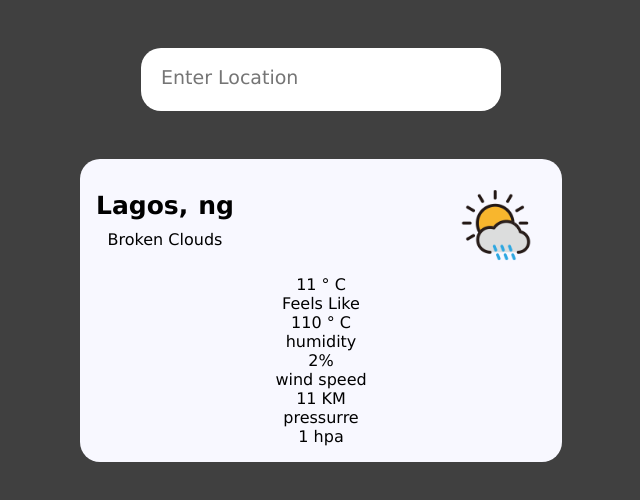
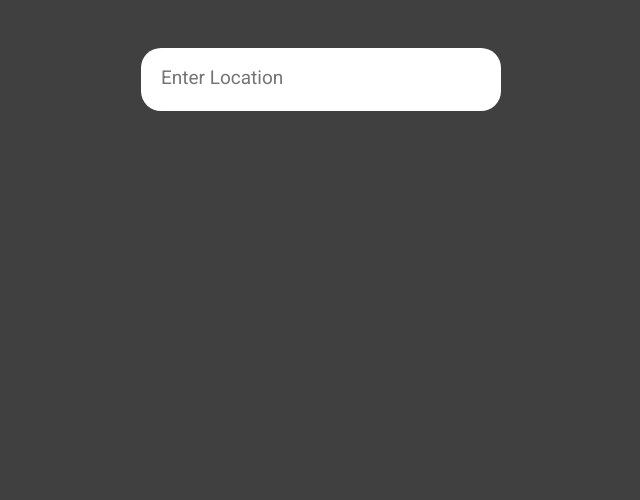
Before and after one commit to dorcasgold/WeatherWave, a React (Vite) app: page / in a window 1280 px wide. Shown: the top 500 px of the page, without its empty margins (319-959 px from the left). Built offline with nearby package versions, Linux system fonts and the light colour scheme.

Commit message:
fix initial rendering

```diff
--- a/src/App.jsx
+++ b/src/App.jsx
@@ -1,50 +1,9 @@
-import pic from './pic.png'
+import UI from "./UI"
 
-export default function App() {
+function App() {
   return (
-    <main>
-      <div>
-        <header>
-          <input type="text" placeholder="Enter Location" />
-        </header>
-        <section className='section'>
-          <div className="top">
-            <div className="text">
-              <div>
-                <p>Lagos,</p>
-                <span>ng</span>
-              </div>
-              <p>Broken Clouds</p>
-            </div>
-            <div className="icon">
-              <img src={pic} />
-            </div>
-          </div>
-          <div className="bottom">
-            <div className="left">
-              <p>11 &deg; C</p>
-            </div>
-            <div className="right">
-              <div>
-                <p>Feels Like</p>
-                <p>110 &deg; C</p>
-              </div>
-              <div>
-                <p>humidity</p>
-                <p>2%</p>
-              </div>
-              <div>
-                <p>wind speed</p>
-                <p>11 KM</p>
-              </div>
-              <div>
-                <p>pressurre</p>
-                <p>1 hpa</p>
-              </div>
-            </div>
-          </div>
-        </section>
-      </div>
-    </main>
+    <UI />
   )
 }
+
+export default App
--- /dev/null
+++ b/src/UI.jsx
@@ -0,0 +1,81 @@
+import { useState } from 'react'
+import axios from 'axios'
+
+export default function UI() {
+  const [data, setData] = useState({})
+  const [location, setLocation] = useState("")
+
+  const API_KEY = '77e910ab95f1c4ed23b028165893dd6d'
+  const url = `https://api.openweathermap.org/data/2.5/weather?q=${location}&units=metric&appid=${API_KEY}`
+
+  const searchLocation = (event) => {
+    if (event.key === 'Enter') {
+      axios.get(url)
+        .then((res) => {
+          setData(res.data)
+          console.log(res.data)
+          setLocation('')
+        })
+        .catch((err) => {
+          console.error("Error fetching data: ", err)
+        })
+    }
+  }
+
+  return (
+    <div className='container' >
+      <header>
+        <input
+          type="text"
+          placeholder="Enter Location"
+          value={location}
+          onChange={(event) => setLocation(event.target.value)}
+          onKeyDown={searchLocation}
+        />
+      </header>
+      {data.weather && (
+        <main>
+          <div>
+            <section className='section'>
+              <div className="top">
+                <div className="text">
+                  <div>
+                    <p>{data.name},</p>
+                    <span>{data.sys.country}</span>
+                  </div>
+                  <p>{data.weather[0].description}</p>
+                </div>
+                <div className="icon">
+                  <img src={`https://openweathermap.org/img/wn/${data.weather[0].icon}@2x.png`} alt="weather icon" />
+                </div>
+              </div>
+              <div className="bottom">
+                <div className="left">
+                  <p>{data.main.temp.toFixed()}&deg;C</p>
+                </div>
+                <div className="right">
+                  <div className='flex'>
+                    <p>Feels Like</p>
+                    <p>{data.main.feels_like.toFixed()} &deg; C</p>
+                  </div>
+                  <div className='flex'>
+                    <p>Humidity</p>
+                    <p>{data.main.humidity} %</p>
+                  </div>
+                  <div className='flex'>
+                    <p>Wind Speed</p>
+                    <p>{data.wind.speed.toFixed()} KM</p>
+                  </div>
+                  <div className='flex'>
+                    <p>Pressure</p>
+                    <p>{data.main.pressure} hPa</p>
+                  </div>
+                </div>
+              </div>
+            </section>
+          </div>
+        </main>
+      )}
+    </div>
+  )
+}
--- a/src/index.css
+++ b/src/index.css
@@ -1,7 +1,9 @@
+@import url('https://fonts.googleapis.com/css2?family=Roboto:ital,wght@0,100;0,300;0,400;0,500;0,700;0,900;1,100;1,300;1,400;1,500;1,700;1,900&display=swap');
+
 * {
   padding: 0;
   margin: 0;
-  font-family: 'Lucida Sans', 'Lucida Sans Regular', 'Lucida Grande', 'Lucida Sans Unicode', Geneva, Verdana, sans-serif;
+  font-family: "Roboto", sans-serif;
 }
 
 img {
@@ -26,6 +28,8 @@ main div {
 
 header {
   margin: 3rem 0px;
+  display: flex;
+  justify-content: center;
 }
 
 input {
@@ -49,6 +53,7 @@ input {
 
 .section .top {
   display: flex;
+  margin-bottom: 1.5rem;
   flex-direction: row;
   justify-content: space-between;
 }
@@ -68,3 +73,22 @@ span {
 .text>p {
   margin: 10px 0px;
 }
+
+.bottom {
+  display: flex;
+  flex-direction: row;
+  justify-content: space-between;
+  /* margin: 2rem 0px; */
+}
+
+.left p {
+  font-size: 50px;
+  font-weight: 500;
+}
+
+.flex {
+  display: flex;
+  flex-direction: row;
+  margin: 5px 0px;
+  gap: 15px;
+}
```
